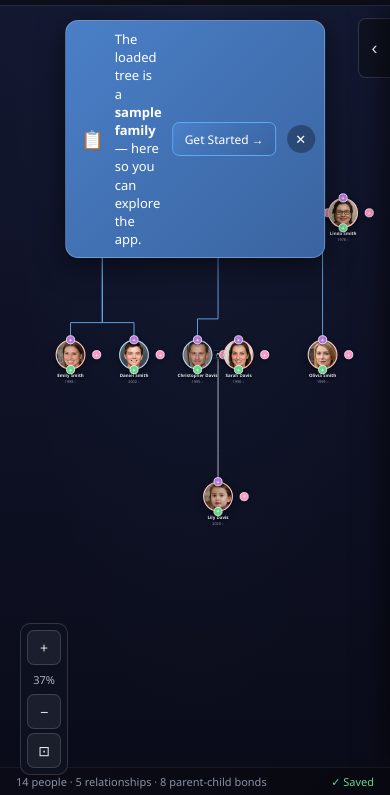
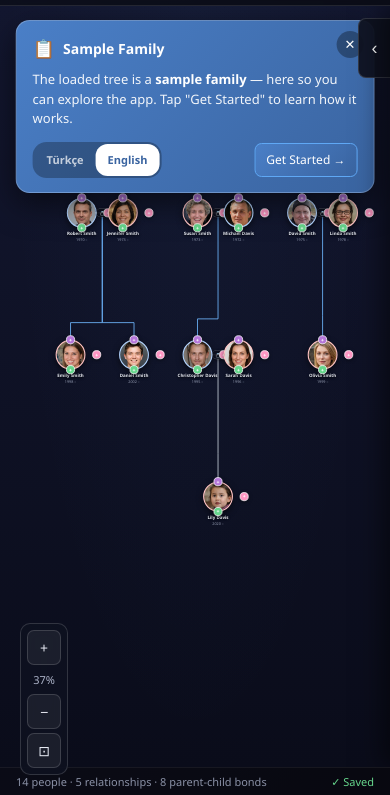
Before and after one commit to fignupafya/aile-agaci, a plain HTML site: page index.html in a window 390 px wide. Shown: the part 49-844 px from the top of the page. Drawn offline with Linux system fonts and the light colour scheme.

Commit message:
Rework example-family info card: mobile layout, language, clear-on-start
The info banner was a cramped single-row flex (text + buttons jammed
together, close button inline). Reworked into a proper card.

Card layout (works on mobile + desktop):
- ✕ close button now absolute top-right corner
- Header row: 📋 icon + "Örnek Aile / Sample Family" title
- Description text on its own full-width line, wraps naturally
- Action row: language segmented toggle + "Başla" button
- Fixed 380px width (92vw cap on mobile), block layout

Language switch inside the card:
- [Türkçe | English] segmented control; active language highlighted
  white. Lets first-time visitors switch language without hunting
  for the header/hamburger toggle.
- applyTranslations() keeps the segment's active state in sync

"Anladım, başlayalım" now starts a clean slate:
- Clears the sample family (pushHistory first, so Ctrl+Z restores it)
- Resets the view (fitToView), hides the card
- User lands on an empty canvas ready for their own tree
- Tutorial modal gained a note: "💡 You can reload the sample
  family anytime with the 📋 button" so the clear isn't a dead end

clearBtn (🗑) also resets the view now, for consistency.

Co-Authored-By: Claude Opus 4.7 (1M context) <noreply@anthropic.com>

```diff
--- a/index.html
+++ b/index.html
@@ -318,36 +318,38 @@ body.sidebar-collapsed .sidebar-toggle{right:0}
 @keyframes pickGlow{0%,100%{box-shadow:0 6px 24px rgba(0,0,0,.5)}50%{box-shadow:0 4px 30px rgba(255,224,102,.85)}}
 body.pick-mode .canvas-wrap{cursor:crosshair}
 
-/* Örnek aile bilgi banner'ı — sadece gerçek ilk ziyarette gösterilir */
+/* Örnek aile bilgi kartı — sadece gerçek ilk ziyarette gösterilir */
 .example-banner{
   position:absolute;
   top:14px;left:50%;
   transform:translateX(-50%);
   background:linear-gradient(135deg,#4a7fc7,#3a64a0);
   color:#fff;
-  padding:9px 9px 9px 15px;
-  border-radius:13px;
-  display:flex;align-items:center;gap:11px;
+  padding:14px 16px;
+  border-radius:14px;
   z-index:95;
-  box-shadow:0 8px 28px rgba(0,0,0,.55);
+  box-shadow:0 10px 32px rgba(0,0,0,.55);
   border:1px solid rgba(255,255,255,.22);
-  max-width:min(560px,92vw);
-  font-size:13px;line-height:1.4;
+  width:380px;max-width:92vw;
+  font-size:13px;line-height:1.5;
   animation:bannerIn .4s ease-out;
 }
 @keyframes bannerIn{from{opacity:0;transform:translateX(-50%) translateY(-14px)}to{opacity:1;transform:translateX(-50%) translateY(0)}}
-.example-banner .eb-text{flex:1;min-width:0}
-.example-banner .btn{flex-shrink:0}
+.eb-header{display:flex;align-items:center;gap:8px;font-weight:700;font-size:14px;margin-bottom:8px;padding-right:30px}
+.eb-text{margin-bottom:13px;color:rgba(255,255,255,.93)}
+.eb-text b{color:#fff}
+.eb-actions{display:flex;align-items:center;gap:10px;justify-content:space-between;flex-wrap:wrap}
 .eb-close{
-  flex-shrink:0;
-  background:rgba(0,0,0,.32);
-  border:none;color:#fff;
-  width:28px;height:28px;
-  border-radius:50%;
+  position:absolute;top:10px;right:10px;
+  background:rgba(0,0,0,.32);border:none;color:#fff;
+  width:27px;height:27px;border-radius:50%;
   cursor:pointer;font-size:13px;
   display:flex;align-items:center;justify-content:center;
 }
 .eb-close:hover,.eb-close:active{background:rgba(0,0,0,.6)}
+.eb-lang-toggle{display:flex;background:rgba(0,0,0,.28);border-radius:14px;padding:2px}
+.eb-lang-btn{background:transparent;border:none;color:rgba(255,255,255,.72);padding:6px 12px;border-radius:12px;font-size:11px;font-weight:700;cursor:pointer;font-family:inherit;min-height:32px}
+.eb-lang-btn.active{background:#fff;color:#3a64a0}
 body.pick-mode .person:not(.pick-self){filter:brightness(1.15) saturate(1.2)}
 body.pick-mode .person:not(.pick-self):hover .avatar,
 body.pick-mode .person:not(.pick-self) .avatar{outline:3px solid #ffe066;outline-offset:3px}
@@ -470,12 +472,18 @@ body.pick-mode .person.pick-self{opacity:.35;filter:grayscale(.5)}
         <canvas id="minimapCanvas" width="180" height="120"></canvas>
         <div class="minimap-viewport" id="minimapViewport"></div>
       </div>
-      <!-- Örnek aile banner'ı — sadece gerçek ilk ziyarette gösterilir -->
+      <!-- Örnek aile bilgi kartı — sadece gerçek ilk ziyarette gösterilir -->
       <div id="exampleBanner" class="example-banner" style="display:none">
-        <span style="font-size:18px">📋</span>
-        <span class="eb-text" data-i18n="exampleBannerText">Yüklü olan ağaç bir <b>örnek ailedir</b> — uygulamayı keşfetmen için.</span>
-        <button id="exampleBannerStart" class="btn primary" data-i18n="exampleBannerStart">Başla →</button>
         <button id="exampleBannerClose" class="eb-close" data-i18n-title="exampleBannerCloseTitle" title="Kapat">✕</button>
+        <div class="eb-header"><span style="font-size:18px">📋</span><span data-i18n="exampleBannerTitle">Örnek Aile</span></div>
+        <div class="eb-text" data-i18n="exampleBannerText">Yüklü olan ağaç bir <b>örnek ailedir</b> — uygulamayı keşfetmen için. "Başla" ile nasıl kullanılacağını öğren.</div>
+        <div class="eb-actions">
+          <div class="eb-lang-toggle">
+            <button class="eb-lang-btn" data-lang="tr">Türkçe</button>
+            <button class="eb-lang-btn" data-lang="en">English</button>
+          </div>
+          <button id="exampleBannerStart" class="btn primary" data-i18n="exampleBannerStart">Başla →</button>
+        </div>
       </div>
     </div>
     <button class="sidebar-toggle" id="sidebarToggle" title="Paneli aç/kapa">‹</button>
@@ -672,6 +680,7 @@ body.pick-mode .person.pick-self{opacity:.35;filter:grayscale(.5)}
       <li data-i18n="welcomeStep4">Kişiye <b>sağ tıkla</b> (mobilde uzun bas) → düzenle, sil, odakla.</li>
       <li data-i18n="welcomeStep5">Kendi ağacını kurmak için sağ üstteki <b>🗑</b> ile sıfırla.</li>
     </ul>
+    <div style="margin-top:12px;padding:10px 12px;background:rgba(95,168,245,.13);border:1px solid rgba(95,168,245,.3);border-radius:8px;font-size:12px;color:#aed6f1" data-i18n="welcomeReloadNote">💡 Örnek aileyi dilediğin zaman 📋 düğmesiyle geri yükleyebilirsin.</div>
     <div class="modal-actions">
       <button class="btn primary" id="welcomeCloseBtn" data-i18n="welcomeGotIt">Anladım, başlayalım 👍</button>
     </div>
@@ -971,9 +980,11 @@ const T={
   welcomeStep4: ['Kişiye <b>sağ tıkla</b> (mobilde uzun bas) → düzenle, sil, odakla.','<b>Right-click</b> a person (long-press on mobile) → edit, delete, focus.'],
   welcomeStep5: ['Kendi ağacını kurmak için sağ üstteki <b>🗑</b> ile sıfırla.','To build your own tree, reset with <b>🗑</b> at the top right.'],
   // Örnek aile banner'ı
-  exampleBannerText: ['Yüklü olan ağaç bir <b>örnek ailedir</b> — uygulamayı keşfetmen için.','The loaded tree is a <b>sample family</b> — here so you can explore the app.'],
+  exampleBannerTitle: ['Örnek Aile','Sample Family'],
+  exampleBannerText: ['Yüklü olan ağaç bir <b>örnek ailedir</b> — uygulamayı keşfetmen için. "Başla" ile nasıl kullanılacağını öğren.','The loaded tree is a <b>sample family</b> — here so you can explore the app. Tap "Get Started" to learn how it works.'],
   exampleBannerStart: ['Başla →','Get Started →'],
   exampleBannerCloseTitle: ['Kapat','Close'],
+  welcomeReloadNote: ['💡 Örnek aileyi dilediğin zaman 📋 düğmesiyle geri yükleyebilirsin.','💡 You can reload the sample family anytime with the 📋 button.'],
   // ===== Stats modal =====
   statsModalTitle: ['📊 İstatistikler','📊 Statistics'],
   statTotalPeople: ['Toplam kişi','Total people'],
@@ -1225,6 +1236,10 @@ function applyTranslations(){
     btn.textContent=currentLang==='tr'?'🌐 TR':'🌐 EN';
     btn.title=currentLang==='tr'?'Switch to English':'Türkçeye geç';
   }
+  // Banner içindeki dil seçici segment kontrolü — aktif dili işaretle
+  document.querySelectorAll('.eb-lang-btn').forEach(b=>{
+    b.classList.toggle('active',b.dataset.lang===currentLang);
+  });
 }
 currentLang=detectLanguage();
 
@@ -2428,8 +2443,8 @@ document.getElementById('redoBtn').addEventListener('click',redo);
 document.getElementById('clearBtn').addEventListener('click',()=>{
   if(state.people.length>0&&!confirm(t('confirmClearAll')))return;
   pushHistory();
-  state={people:[],unions:[],families:[],nextId:1};selectedId=null;saveState();renderAll();
-  // Ağaç sıfırlandı — artık örnek aile değil, banner'ı gizle
+  state={people:[],unions:[],families:[],nextId:1};selectedId=null;saveState();renderAll();fitToView();
+  // Ağaç sıfırlandı — artık örnek aile değil, kartı gizle
   document.getElementById('exampleBanner').style.display='none';
 });
 document.getElementById('rearrangeBtn').addEventListener('click',autoArrange);
@@ -2537,9 +2552,13 @@ document.getElementById('statsCloseBtn').addEventListener('click',()=>document.g
 document.getElementById('helpBtn').addEventListener('click',()=>document.getElementById('helpModal').classList.add('open'));
 document.getElementById('helpCloseBtn').addEventListener('click',()=>document.getElementById('helpModal').classList.remove('open'));
 
-// Welcome / tutorial modal kapatma
+// Welcome / tutorial modal — "Anladım, başlayalım": örnek aileyi temizle, boş canvas'a geç
 document.getElementById('welcomeCloseBtn').addEventListener('click',()=>{
   document.getElementById('welcomeModal').classList.remove('open');
+  pushHistory(); // Ctrl+Z ile örnek aile geri gelebilir
+  state={people:[],unions:[],families:[],nextId:1};selectedId=null;
+  saveState();renderAll();fitToView();
+  document.getElementById('exampleBanner').style.display='none';
 });
 
 // Örnek aile banner'ı
@@ -2549,6 +2568,12 @@ document.getElementById('exampleBannerClose').addEventListener('click',()=>{
 document.getElementById('exampleBannerStart').addEventListener('click',()=>{
   // "Başla" → nasıl kullanılır tutorial'ı aç (banner yerinde kalır)
   document.getElementById('welcomeModal').classList.add('open');
+});
+// Banner içindeki dil seçici
+document.querySelectorAll('.eb-lang-btn').forEach(b=>{
+  b.addEventListener('click',()=>{
+    if(b.dataset.lang!==currentLang)setLanguage(b.dataset.lang);
+  });
 });
 
 //=================================================================
@@ -3021,9 +3046,9 @@ retranslateSampleData();
 applyTranslations();
 renderAll();
 updateUndoRedoButtons();
-// Sadece gerçek ilk ziyarette örnek aile banner'ını göster
+// Sadece gerçek ilk ziyarette örnek aile bilgi kartını göster
 if(isFirstVisit){
-  document.getElementById('exampleBanner').style.display='flex';
+  document.getElementById('exampleBanner').style.display='block';
 }
 
 // Mobilde sidebar'ı kapalı başlat (drawer olarak slide-in)
```
